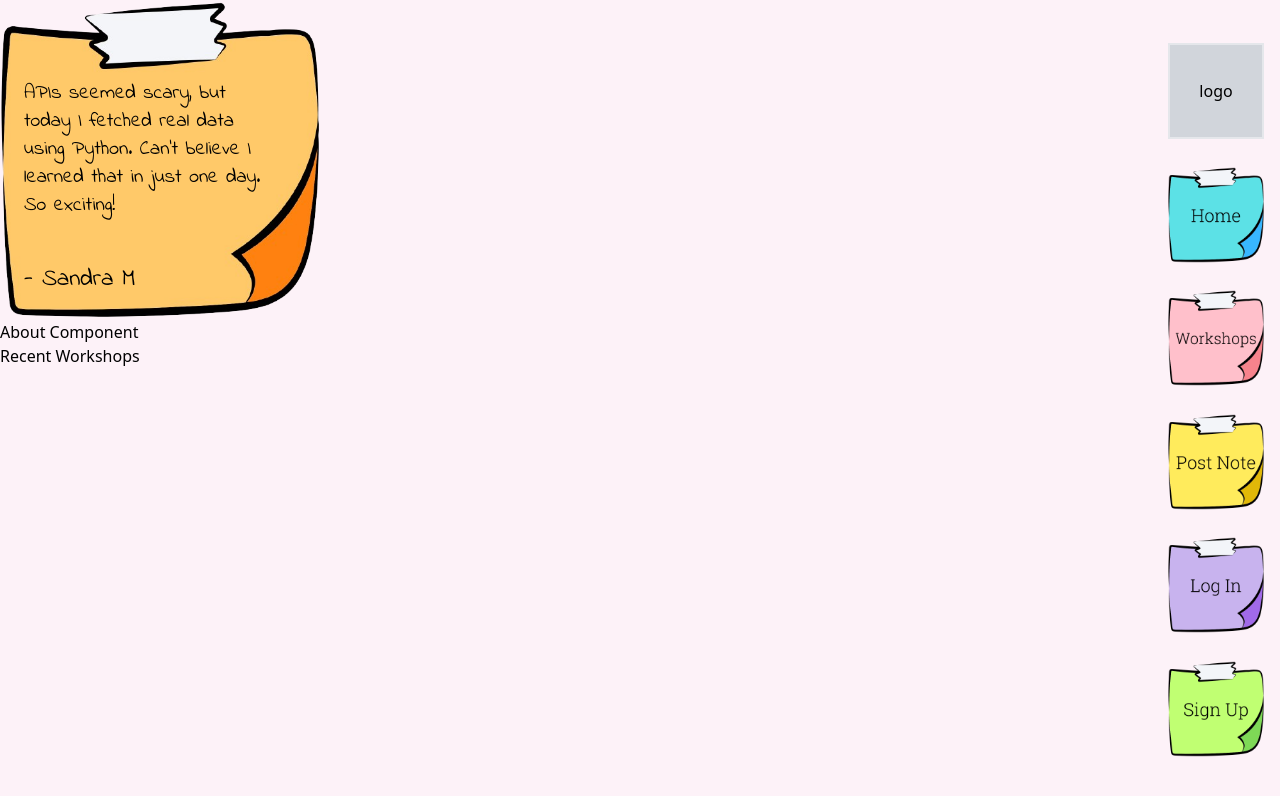
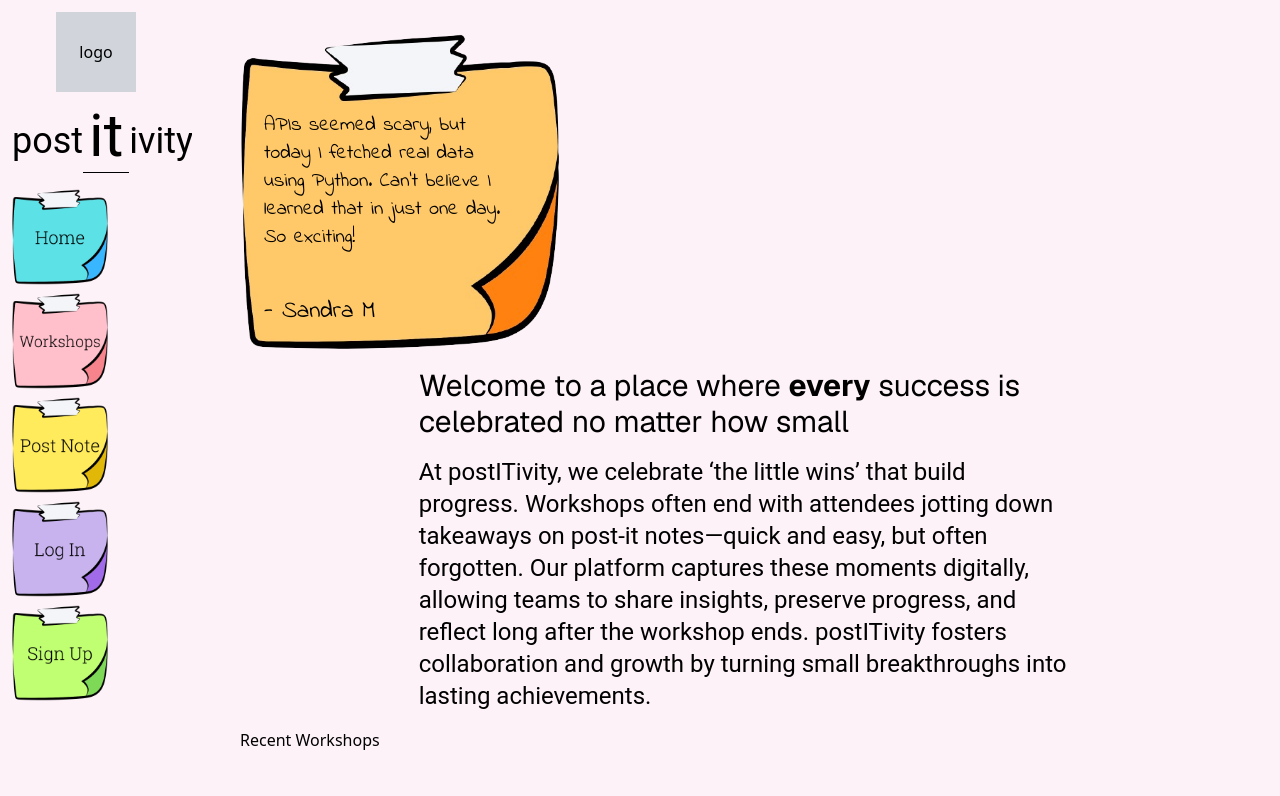
Before and after one commit to SheCodesAus/quantum_quokkas_frontend, a React (Vite) app: page / in a window 1280 px wide. Shown: the top 796 px of the page. Built offline with nearby package versions, Linux system fonts and the light colour scheme.

Commit message:
added title to navbar, switched navbar to left of page, began work on about component and styling

```diff
--- a/src/components/About.jsx
+++ b/src/components/About.jsx
@@ -1,11 +1,20 @@
 const About = () => {
   return (
-    <div>About Component</div>
-  )
+      <main className='p-4 space-y-4'>
+          <h1 className='font-head text-3xl w-11/12 mx-auto lg:w-2/3'>
+              Welcome to a place where <span className='font-bold'>every</span>{' '}
+              success is celebrated no matter how small
+          </h1>
+          <p className='font-subtext text-2xl w-5/6 mx-auto lg:w-2/3'>
+              At postITivity, we celebrate ‘the little wins’ that build
+              progress. Workshops often end with attendees jotting down
+              takeaways on post-it notes—quick and easy, but often forgotten.
+              Our platform captures these moments digitally, allowing teams to
+              share insights, preserve progress, and reflect long after the
+              workshop ends. postITivity fosters collaboration and growth by
+              turning small breakthroughs into lasting achievements.
+          </p>
+      </main>
+  );
 }
 export default About
-
-/**
- * this component will contain info about postitivity
- * rendered on the homepage
- */
--- a/src/components/HeroBanner.jsx
+++ b/src/components/HeroBanner.jsx
@@ -19,7 +19,7 @@ const HeroBanner = () => {
 
     return (
         <section>
-            <article className='bg-hero bg-cover size-80 font-note text-xl flex flex-col justify-center items-center mx-auto'>
+            <article className='bg-hero bg-cover size-80 font-note text-xl flex flex-col justify-center items-center mx-auto md:mx-0'>
                 <div className='p-6 mt-14 h-full flex flex-col justify-between'>
                     <p className='max-w-[90%]'>{notes[index]?.content}</p>
                     <p className='text-2xl'>- {notes[index]?.user}</p>
--- a/src/components/Nav.jsx
+++ b/src/components/Nav.jsx
@@ -18,17 +18,24 @@ const Nav = () => {
     return (
         <main className='min-h-screen flex flex-col md:flex-row bg-pink-50'>
             {/* Outlet Container */}
-            <section className='hidden md:block'>
+            {/* <section className='hidden md:block'>
                 <Outlet />
-            </section>
+            </section> */}
             <nav>
                 {/* Desktop Menu */}
-                <section className='hidden md:flex flex-col fixed right-0 h-full justify-evenly items-center p-4 overflow-y-auto'>
+                <section className='hidden md:flex flex-col fixed left-0 h-full space-y-6 lg:space-y-2 p-3 overflow-y-auto w-48'>
                     <Link to='/'>
-                            <div className='size-24 border-2 bg-gray-300 flex items-center justify-center'>
+                        <div className='size-20 bg-gray-300 flex items-center justify-center mx-auto'>
                             logo
                         </div>
                     </Link>
+                    <div className='flex items-center'>
+                        <h1 className='font-subtext text-4xl'>post</h1>
+                        <h1 className='font-subtext text-6xl p-1.5 mb-2 border-b border-black'>
+                            it
+                        </h1>
+                        <h1 className='font-subtext text-4xl'>ivity</h1>
+                    </div>
                     <Link to='/'>
                         <img
                             src={home}
@@ -69,14 +76,29 @@ const Nav = () => {
                     </Link>
                 </section>
 
+                <div className='flex items-center h-24'>
+                    <h1 className='font-subtext text-4xl ml-6 md:hidden'>
+                        post
+                    </h1>
+                    <h1 className='font-subtext text-6xl p-1.5 mb-2 md:hidden'>
+                        it
+                    </h1>
+                    <h1 className='font-subtext text-4xl md:hidden'>ivity</h1>
                     {/* Hamburger */}
-                <button onClick={handleClick} className='md:hidden w-full p-2'>
+                    <button
+                        onClick={handleClick}
+                        className='md:hidden w-full p-2 focus-visible:none'
+                    >
                         {showNav ? (
-                        <img src={close} className='w-10 ml-auto mt-2 mr-2' />
+                            <img
+                                src={close}
+                                className='w-10 ml-auto mt-2 mr-2'
+                            />
                         ) : (
                             <img src={hamburger} className='w-20 ml-auto' />
                         )}
                     </button>
+                </div>
 
                 {/* Mobile Menu */}
                 <section
@@ -160,7 +182,7 @@ const Nav = () => {
                     </section>
                 </section>
             </nav>
-            <section className='md:hidden'>
+            <section className='min-h-screen md:ml-52 md:p-8'>
                 <Outlet />
             </section>
         </main>
--- a/src/pages/Home.jsx
+++ b/src/pages/Home.jsx
@@ -4,7 +4,7 @@ import RecentWorkshops from '../components/RecentWorkshops'
 
 const Home = () => {
   return (
-    <main className='min-h-screen'>
+    <main className=''>
       <HeroBanner />
       <About />
       <RecentWorkshops />
```
Lines whose indentation alone changed are shown as unchanged.
